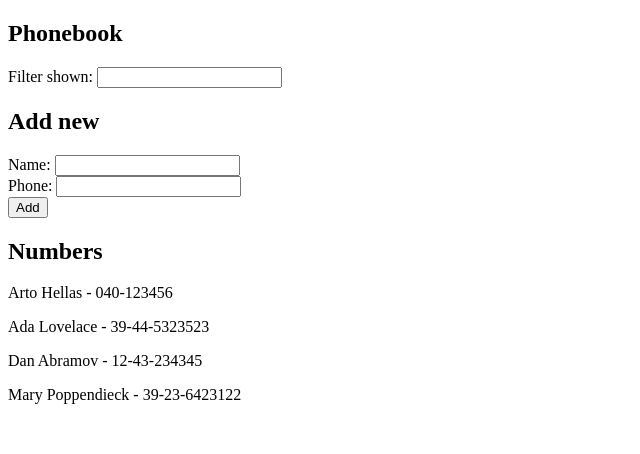
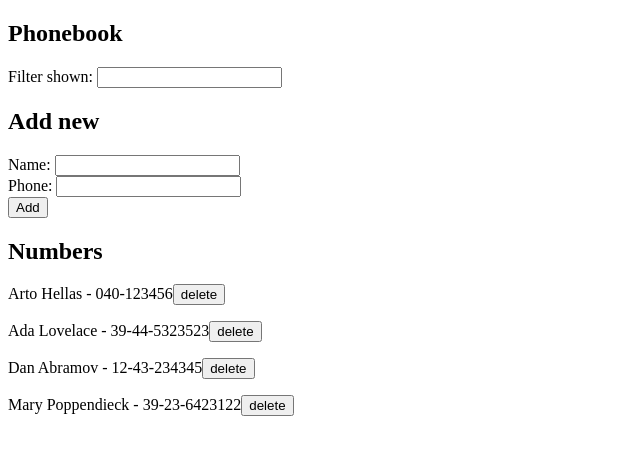
Before and after one commit to Yeffry921/Fullstack-Open, a React (Create React App) app in the folder part2/phonebook/: page / in a window 1280 px wide. Shown: the top 454 px of the page, without its empty margins (0-640 px from the left). Built offline with nearby package versions, Linux system fonts and the light colour scheme; data requests are answered from the project's data file.

Commit message:
add solution for exercise 2.15, 2.16, 2.17

```diff
--- a/part2/phonebook/src/App.js
+++ b/part2/phonebook/src/App.js
@@ -1,11 +1,15 @@
 import { useState, useEffect } from 'react'
 import axios from 'axios'
 
-const Person = (props) => {
+import phoneService from './services/phoneRequest'
+
+const Person = ({ data, onDeletePerson}) => {
   return (
     <div>
-      {props.data.map((person) =>
-        <p key={person.id}>{person.name} - {person.number}</p>
+      {data.map((person) =>
+        <p key={person.id}>{person.name} - {person.number}
+          <button onClick={() => onDeletePerson(person)}>delete</button>
+        </p>
       )}
     </div>
   )
@@ -41,8 +45,8 @@ const App = () => {
   const [ searchTerm, setSearchTerm ] = useState('')
 
   useEffect(() => {
-    axios
-      .get('http://localhost:3001/persons')
+    phoneService
+      .getAll('http://localhost:3001/persons')
       .then((response) => {
         setPersons(response.data)
       })
@@ -80,12 +84,29 @@ const App = () => {
       number: newPhone,
       id: persons.length + 1
     }
-    axios
-      .post('http://localhost:3001/persons', personObject)
+    phoneService
+      .create(personObject)
       .then((response) => {
+        console.log(response)
         setPersons(persons.concat(response.data))
         setNewName('')
       })
+  }
+
+  const handleDeletePerson = (person) => {
+    if(window.confirm(`Delete ${person.name} ?`)) {
+      phoneService
+        .deleteItem(person.id)
+        .then(() => {
+          return phoneService.getAll();
+        })
+        .then((response) => {
+          setPersons(response.data)
+        })
+        .catch((err) => {
+          console.log('pondering....')
+        })
+      }
   }
   return (
     <div>
@@ -104,7 +125,7 @@ const App = () => {
 
       <h2>Numbers</h2>
 
-      <Person data={personsToShow}/>
+      <Person data={personsToShow} onDeletePerson={handleDeletePerson}/>
 
     </div>
   )
```
